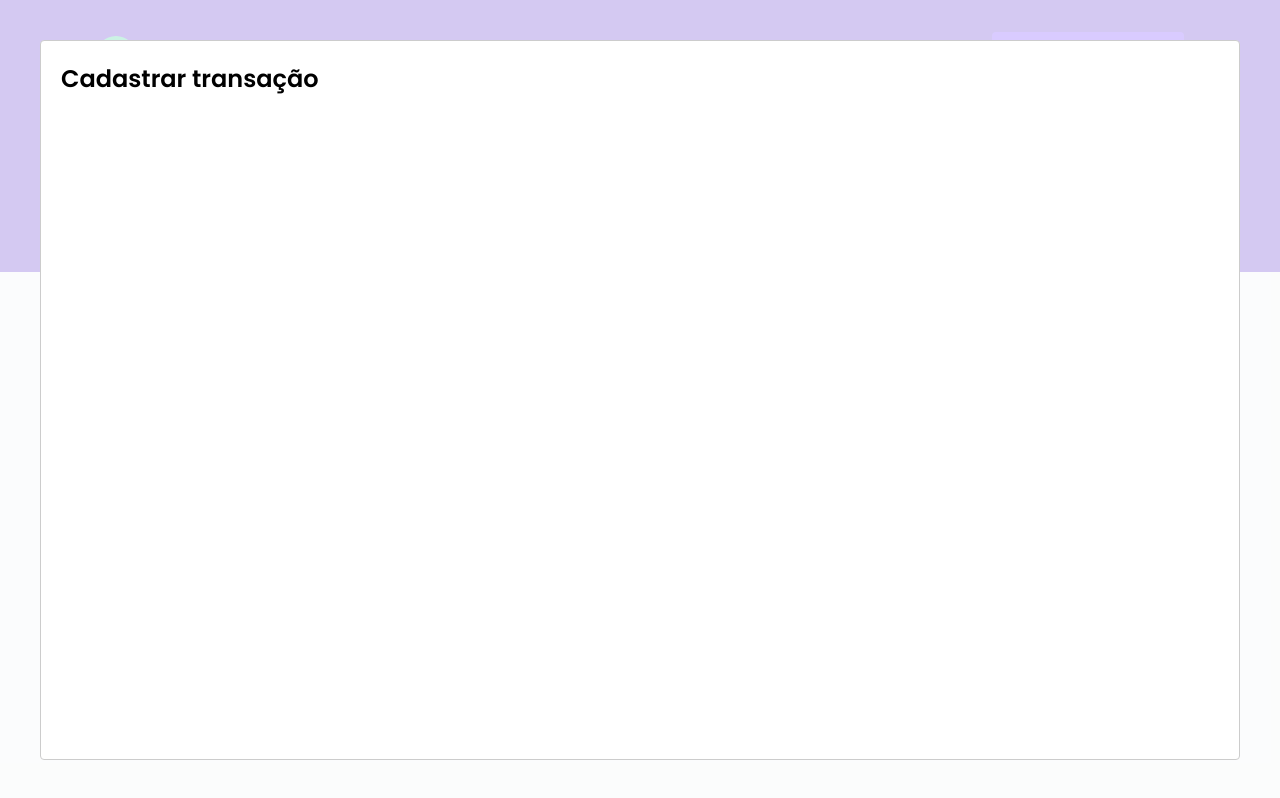
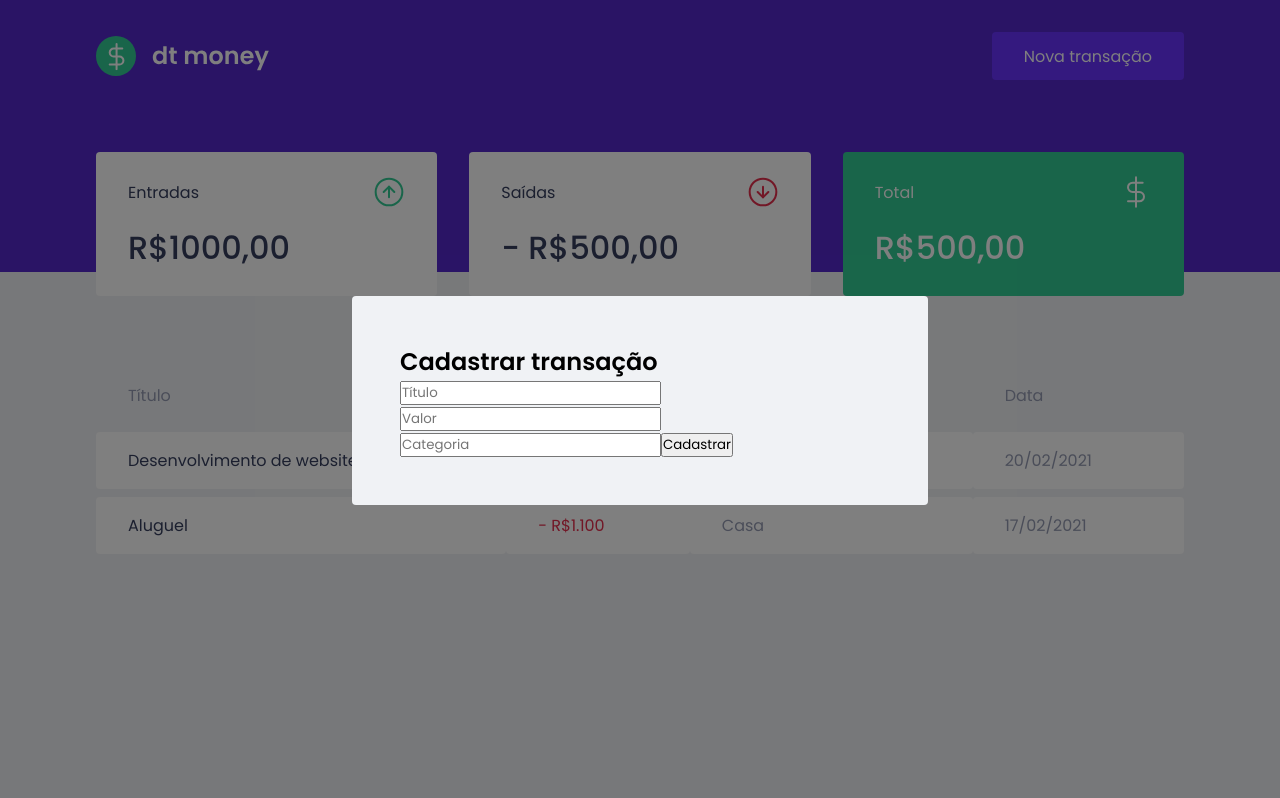
Before and after one commit to wfl-junior/rocketseat-ignite-dtmoney, a React (Create React App) app: page / in a window 1280 px wide. Both pictures are taken after a click on the button "Nova transação". Built offline with nearby package versions, Linux system fonts and the light colour scheme; no server answers; what miragejs would draw is missing.

Commit message:
Estrutura do formulário

```diff
--- a/src/components/NewTransactionModal/index.tsx
+++ b/src/components/NewTransactionModal/index.tsx
@@ -1,4 +1,5 @@
 import ReactModal from "react-modal";
+import { Container } from "./styles";
 
 interface NewTransactionModalProps {
   isOpen: boolean;
@@ -9,7 +10,20 @@
   isOpen,
   onRequestClose,
 }) => (
-  <ReactModal isOpen={isOpen} onRequestClose={onRequestClose}>
-    <h2>Cadastrar transação</h2>
+  <ReactModal
+    isOpen={isOpen}
+    onRequestClose={onRequestClose}
+    overlayClassName="react-modal-overlay"
+    className="react-modal-content"
+  >
+    <Container onSubmit={e => e.preventDefault()}>
+      <h2>Cadastrar transação</h2>
+
+      <input type="text" placeholder="Título" />
+      <input type="number" placeholder="Valor" />
+      <input type="text" placeholder="Categoria" />
+
+      <button type="submit">Cadastrar</button>
+    </Container>
   </ReactModal>
 );
--- a/src/components/NewTransactionModal/styles.ts
+++ b/src/components/NewTransactionModal/styles.ts
@@ -1,3 +1,3 @@
 import styled from "styled-components";
 
-export const Container = styled.div``;
+export const Container = styled.form``;
--- a/src/styles/global.ts
+++ b/src/styles/global.ts
@@ -53,4 +53,23 @@
     opacity: 0.6;
     cursor: not-allowed;
   }
+
+  .react-modal-overlay {
+    background-color: rgb(0 0 0 / 0.5);
+    position: fixed;
+    inset: 0;
+
+    display: flex;
+    align-items: center;
+    justify-content: center;
+  }
+
+  .react-modal-content {
+    width: 100%;
+    max-width: 576px;
+    background-color: var(--background);
+    padding: 3rem;
+    position: relative;
+    border-radius: 0.25rem;
+  }
 `;
```
